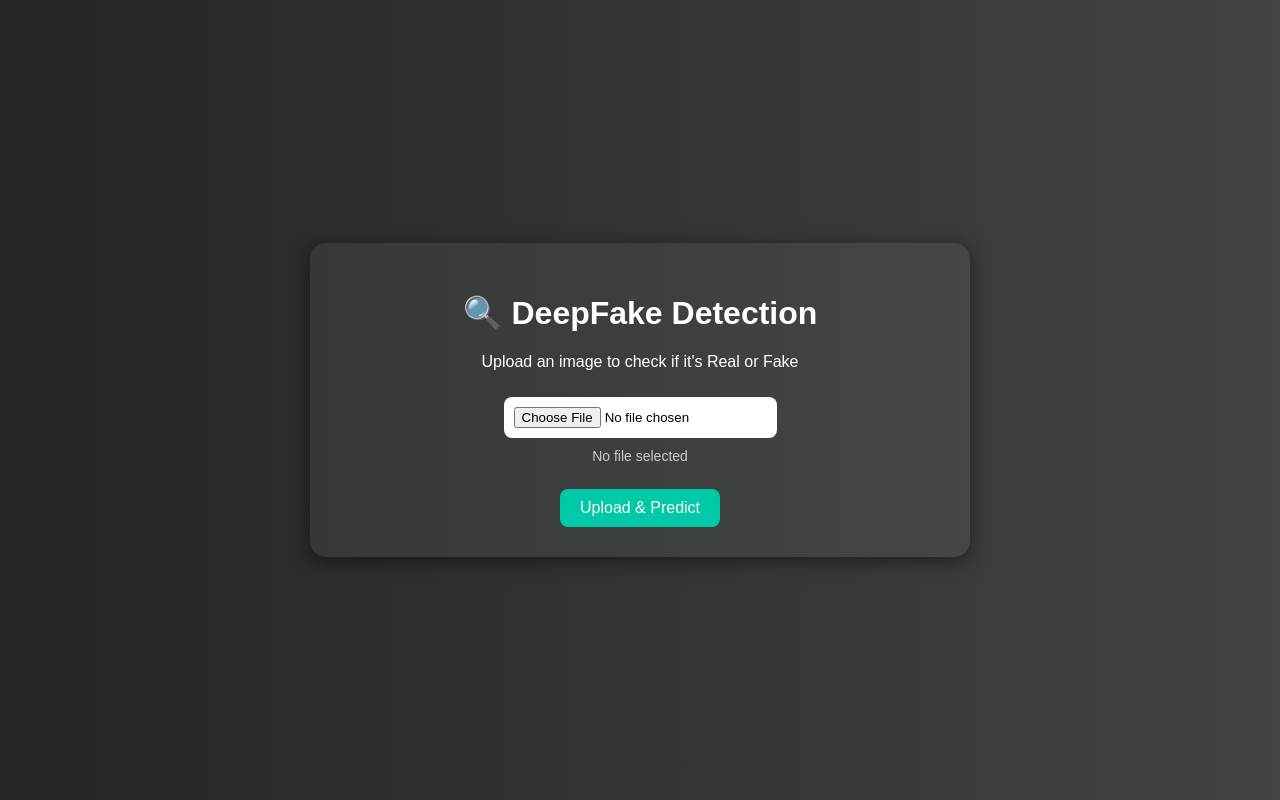
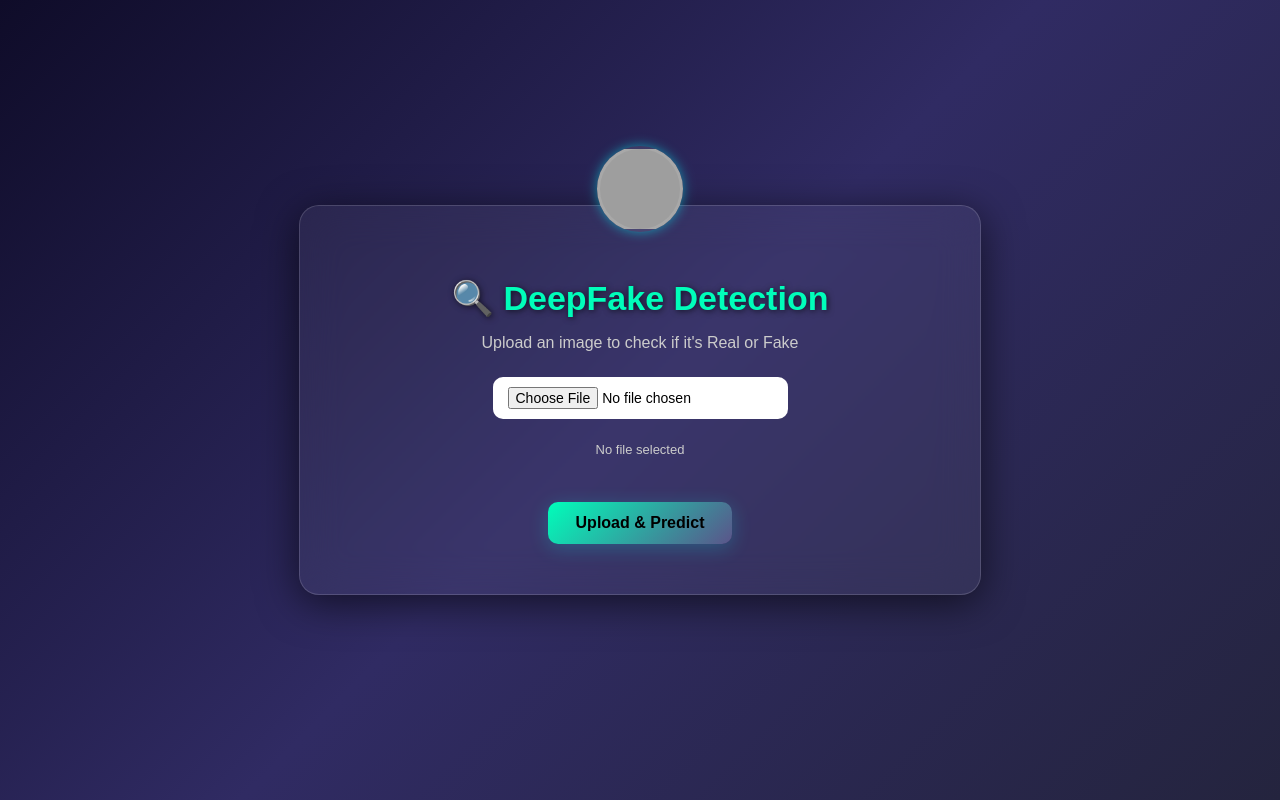
Before and after one commit to tanmay4518-07/deepfake-detector, a Python web app: template templates/index.html in a window 1280 px wide. Run offline with Jinja, Linux system fonts and the light colour scheme; the template is opened without the code that fills it, so the values that code supplies are empty; grey boxes are pictures that could not be loaded.

Commit message:
Update style.css

```diff
--- a/static/css/style.css
+++ b/static/css/style.css
@@ -1,83 +1,118 @@
 body {
-  font-family: 'Transformers Movie', sans-serif;
-  background: linear-gradient(to right, #232526, #414345);
+  font-family: 'Transformers Movie', 'Poppins', sans-serif;
+  background: linear-gradient(135deg, #0f0c29, #302b63, #24243e);
   color: white;
   display: flex;
   justify-content: center;
   align-items: center;
   min-height: 100vh;
   margin: 0;
+  overflow: hidden;
 }
 
 .container {
   text-align: center;
-  background-color: rgba(255, 255, 255, 0.05);
-  padding: 30px;
-  border-radius: 16px;
-  box-shadow: 0 4px 20px rgba(0,0,0,0.5);
+  background: rgba(255, 255, 255, 0.05);
+  padding: 50px 40px;
+  border-radius: 20px;
+  box-shadow: 0 8px 40px rgba(0, 0, 0, 0.6);
   width: 90%;
   max-width: 600px;
+  backdrop-filter: blur(20px);
+  border: 1px solid rgba(255, 255, 255, 0.15);
+  position: relative;
+  animation: floatIn 0.8s ease-out;
+}
+
+@keyframes floatIn {
+  from {
+    transform: translateY(30px);
+    opacity: 0;
+  }
+  to {
+    transform: translateY(0);
+    opacity: 1;
+  }
+}
+
+h1 {
+  font-size: 34px;
+  margin-bottom: 12px;
+  color: #00feba;
+  text-shadow: 1px 1px 6px rgba(0,0,0,0.7);
+}
+
+p {
+  font-size: 16px;
+  color: #ccc;
+  margin-bottom: 25px;
 }
 
 input[type="file"] {
-  padding: 10px;
+  padding: 10px 15px;
   background-color: #fff;
   color: #000;
-  border-radius: 8px;
-  margin-top: 10px;
+  border-radius: 10px;
+  border: none;
+  margin-bottom: 15px;
+  font-size: 14px;
+  cursor: pointer;
 }
 
 #fileName {
-  font-size: 14px;
-  margin: 10px;
+  font-size: 13px;
+  margin-top: 8px;
   color: #ccc;
 }
 
 button {
-  margin-top: 15px;
-  padding: 10px 20px;
+  margin-top: 20px;
+  padding: 12px 28px;
   border: none;
-  background-color: #00c9a7;
-  color: white;
+  background: linear-gradient(135deg, #00feba, #5b548a);
+  color: #000;
   font-size: 16px;
-  border-radius: 8px;
+  font-weight: bold;
+  border-radius: 10px;
   cursor: pointer;
+  transition: 0.4s ease;
+  box-shadow: 0 4px 20px rgba(0,255,255,0.2);
 }
 
 button:hover {
-  background-color: #00917c;
+  transform: scale(1.05);
+  box-shadow: 0 6px 25px rgba(0,255,255,0.4);
+  background: linear-gradient(135deg, #5b548a, #00feba);
 }
 
 img {
   max-width: 300px;
   margin-top: 20px;
-  border-radius: 10px;
-  box-shadow: 0 2px 12px rgba(0,0,0,0.3);
+  border-radius: 15px;
+  box-shadow: 0 6px 18px rgba(0, 0, 0, 0.4);
+  border: 2px solid rgba(255, 255, 255, 0.08);
 }
 
 .prediction.real {
   color: #00ff88;
+  font-size: 20px;
+  margin-top: 20px;
 }
 
 .prediction.fake {
   color: #ff5050;
-}
-
-a {
-  color: #00c9ff;
-  display: block;
+  font-size: 20px;
   margin-top: 20px;
-  text-decoration: none;
-  font-weight: bold;
 }
 
 .bar-container {
-  margin: 20px auto;
-  width: 80%;
-  background-color: #ddd;
+  margin: 25px auto;
+  width: 90%;
+  background-color: rgba(255,255,255,0.07);
   border-radius: 20px;
   overflow: hidden;
-  box-shadow: inset 0 0 5px rgba(0,0,0,0.3);
+  box-shadow: inset 0 0 5px rgba(0,0,0,0.5);
+  height: 30px;
 }
 
 .bar-fill {
@@ -87,12 +122,39 @@ a {
   font-weight: bold;
   text-align: center;
   transition: width 0.8s ease-in-out;
+  border-radius: 20px;
+  font-size: 14px;
 }
 
 .bar-fill.real {
-  background-color: #00c97d;
+  background: linear-gradient(to right, #00ff88, #009e6b);
 }
 
 .bar-fill.fake {
-  background-color: #ff5050;
+  background: linear-gradient(to right, #ff5050, #a80000);
 }
+
+a {
+  color: #00c9ff;
+  display: block;
+  margin-top: 30px;
+  text-decoration: none;
+  font-weight: bold;
+}
+
+a:hover {
+  text-shadow: 0 0 10px rgba(0,201,255,0.6);
+}
+
+.logo {
+  position: absolute;
+  top: -60px;
+  left: 50%;
+  transform: translateX(-50%);
+  width: 80px;
+  height: 80px;
+  background: url('/static/logo.png') no-repeat center center/cover;
+  border-radius: 50%;
+  box-shadow: 0 0 12px rgba(0,255,255,0.5);
+  border: 3px solid rgba(255, 255, 255, 0.1);
+}
```
